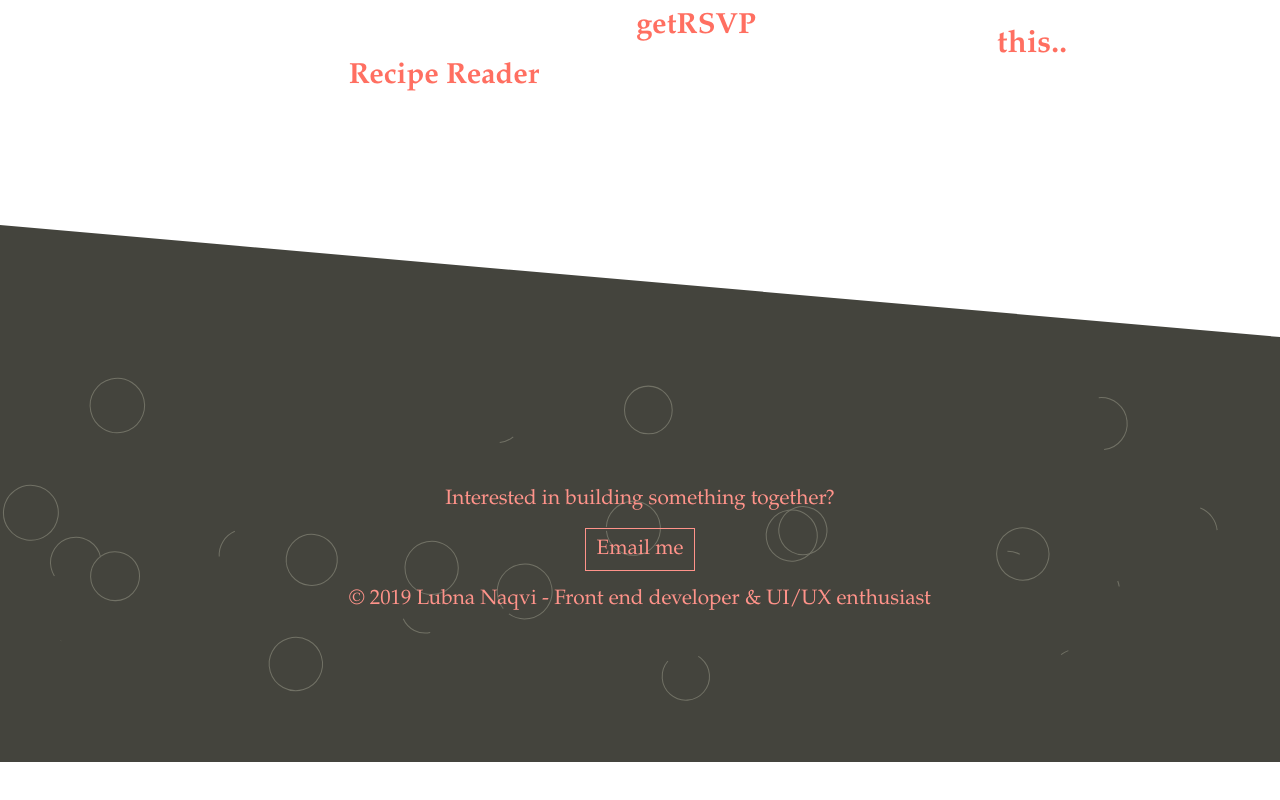
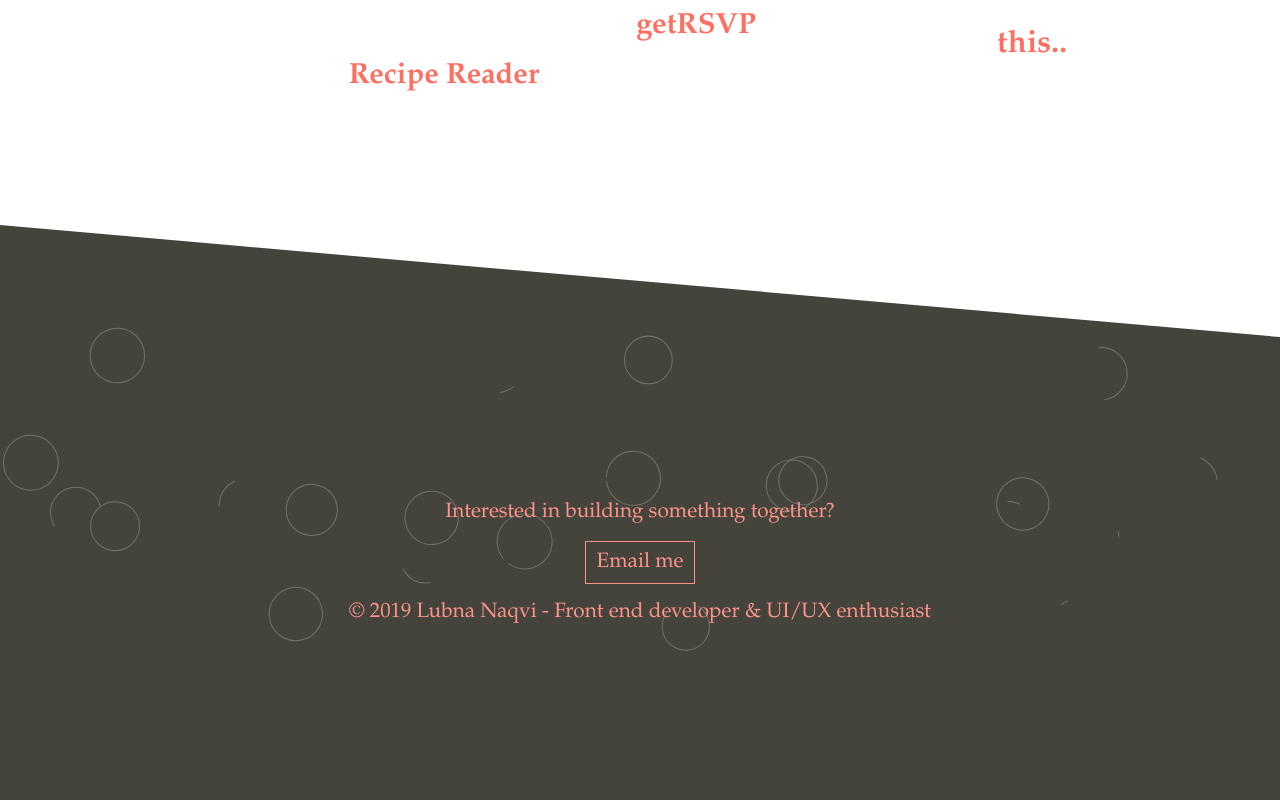
Before and after one commit to lubnanaqvi/me, a React (Create React App) app: page / in a window 1280 px wide. Shown: the part 2041-2841 px from the top of the page. Before the commit the page ends 2818 px from the top, so only its background shows below. Built offline with nearby package versions, Linux system fonts and the light colour scheme.

Commit message:
footer bottom spacing

```diff
--- a/src/components/AnimatedCircle.js
+++ b/src/components/AnimatedCircle.js
@@ -18,10 +18,8 @@ const AnimatedCircle = ({ index, coords, rotated, radius, delay, anti }) => {
     width: 8%;
     transform: rotate(${rotated}deg);
     @media (max-width: 800px) {
-      width: 10%;
       display: ${index > 20 ? 'none' : 'inline-block'};
-      margin: 2%;
-      padding: 0;
+      margin-bottom: 2%;
     }
   `;
   return (
--- a/src/components/Footer.js
+++ b/src/components/Footer.js
@@ -20,17 +20,19 @@ const Footer = () => {
     color: #ff938a;
     font-size: 1.3em;
     text-align: center;
-    width: 100%;
+    width: 98%;
+    margin: 1%;
     padding-top: 200px;
-    @media (max-width: 600px) {
-      font-size: 1em;
+    @media (max-width: 800px) {
+      padding-top:100px
+      font-size: 1.1em;
     }
   `;
   const StyledDiv = styled.div`
     background-color: #44443d;
     position: relative;
     top: 50px;
-    padding: 100px 0 0 0;
+    padding: 50px 0 100px 0;
     &::before {
       content: '';
       background-color: #44443d;
@@ -43,7 +45,6 @@ const Footer = () => {
       transform-origin: 100%;
       z-index: -1;
     }
-
     @media (max-width: 470px) {
       &::before {
         transform: skewY(15deg);
@@ -76,7 +77,6 @@ const Footer = () => {
   return (
     <footer>
       <ForegroundDiv>
-        {' '}
         Interested in building something together?
         <br />
         <br />
```
